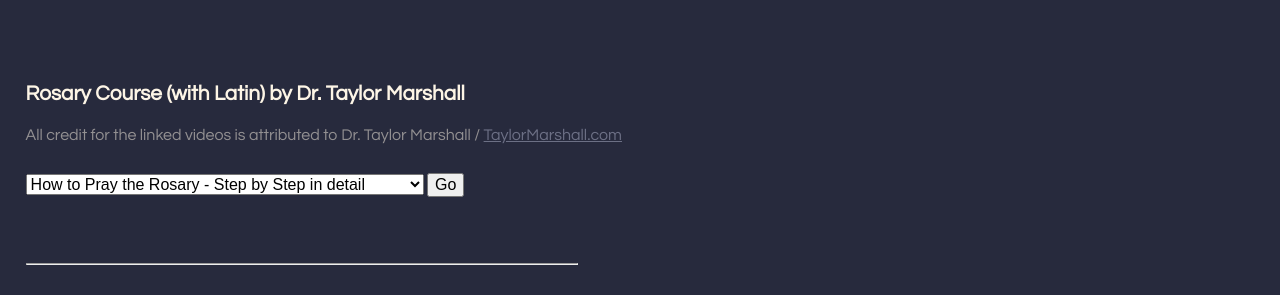
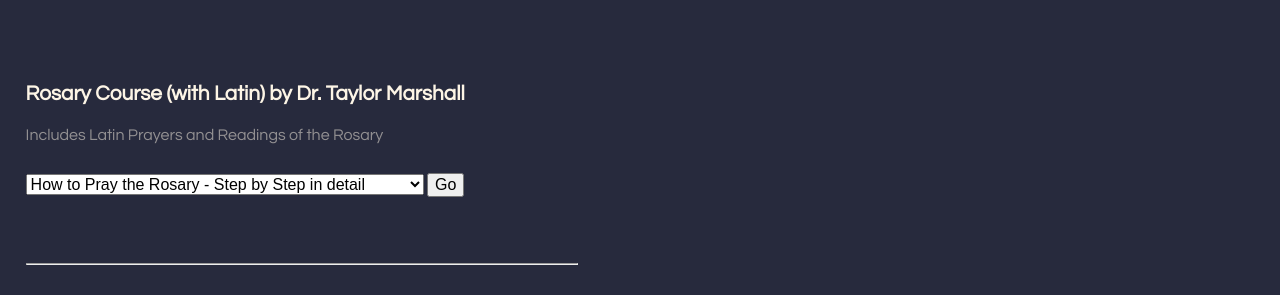
Before and after one commit to rosarieo/rosarieo.github.io, a plain HTML site: page new_rosary_guide.html in a window 1280 px wide. Shown: the part 505-800 px from the top of the page. Drawn offline with Linux system fonts and the light colour scheme; a web font is replaced by a local one.

Commit message:
Add files via upload

```diff
--- a/new_rosary_guide.html
+++ b/new_rosary_guide.html
@@ -52,9 +52,7 @@
 
 
 <h3>Rosary Course (with Latin) by Dr. Taylor Marshall</h3>
-<p class="date">
-All credit for the linked videos is attributed to Dr. Taylor Marshall / <a href="https://www.TaylorMarshall.com" target="_blank">TaylorMarshall.com</a>
-</p>
+<p class="date">Includes Latin Prayers and Readings of the Rosary</p>
 <hr style="height:1px; visibility:hidden;" />
 <form>
 <select name="Rosary" id="Rosary" accesskey="target" style="font-size: 1em">
```
Also changed, not shown: new_latin.html (+1 -3 lines), prayers.html (+1 -1 lines).
